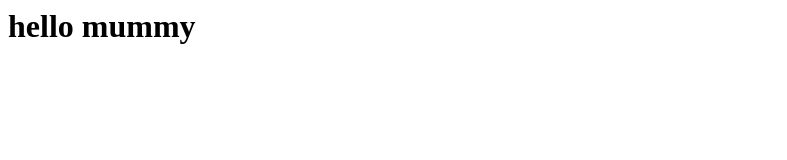
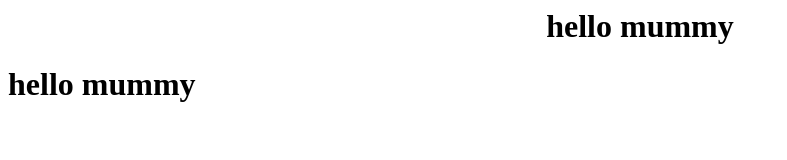
Before and after one commit to Hackc13/killer, a plain HTML site: page miny.html in a window 1280 px wide. Shown: the whole page, without its empty margins (0-787 px from the left). Drawn offline with Linux system fonts and the light colour scheme.

Commit message:
Update miny.html

```diff
--- a/miny.html
+++ b/miny.html
@@ -1,5 +1,6 @@
 <html>
   <body>
+    <center><h1><b>hello mummy</b></h1></center>
     <h1>hello mummy</h1>
   </body>
 </html>
```
